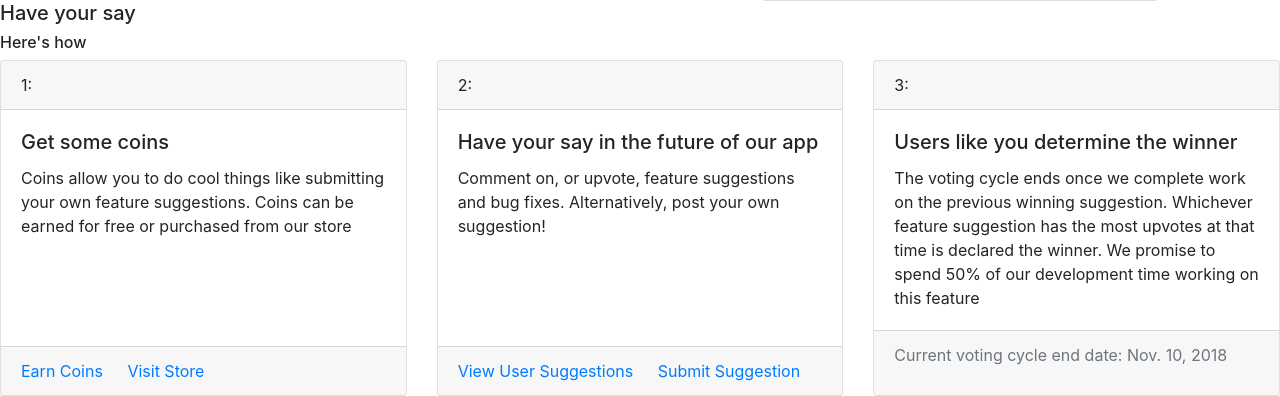
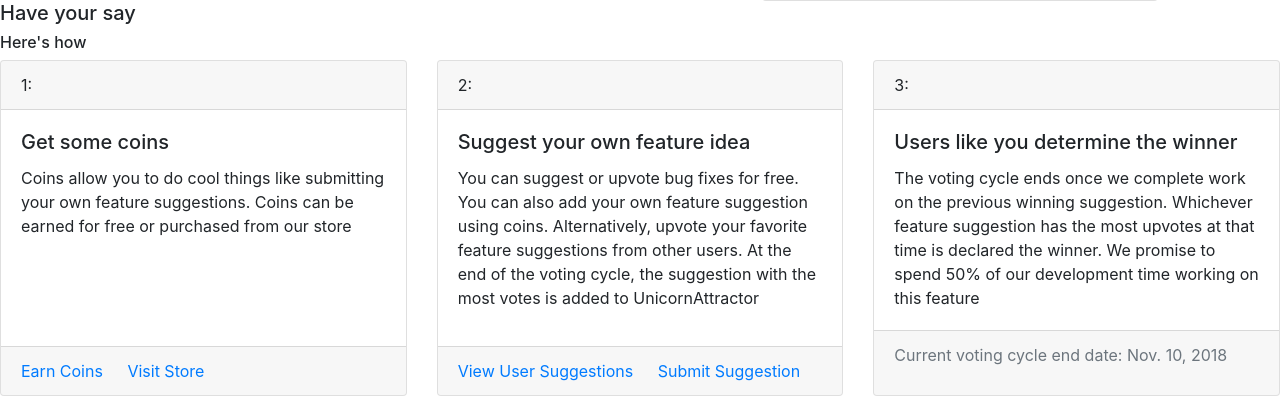
Before and after one commit to Paddywc/milestone-project-5, a Django app: page / in a window 1280 px wide. Shown: the part 782-1178 px from the top of the page. Run offline with Django 3.2, Linux system fonts and the light colour scheme; data comes from the database, SQL or seed files in the repository; both versions use the stored data as it was after the commit; some libraries are stand-ins or nearby versions.

```diff
--- a/market/views.py
+++ b/market/views.py
@@ -15,7 +15,7 @@ from .models import StoreItem, CoinsPurchase, Delivery
 
 def render_store(request):
     """
-    From ecommerce project
+    From ecommerce project. Renders store page
     """
     store_items = StoreItem.objects.all()
     return render(request, "store.html", {"store_items": store_items})
--- a/unicornapp/templates/home.html
+++ b/unicornapp/templates/home.html
@@ -97,9 +97,11 @@
                         2:
                     </div>
                     <div class="card-body">
-                        <h5 class="card-title">Have your say in the future of our app </h5>
-                        <p class="card-text">Comment on, or upvote, feature suggestions and bug fixes. Alternatively,
-                            post your own suggestion!
+                        <h5 class="card-title">Suggest your own feature idea </h5>
+                        <p class="card-text">You can suggest or upvote bug fixes for free. You can
+                        also add your own feature suggestion using coins. Alternatively, upvote your
+                        favorite feature suggestions from other users. At the end of the voting cycle, the suggestion
+                        with the most votes is added to UnicornAttractor
                         </p>
                     </div>
                     <div class="card-footer">
```
Also changed, not shown: db.sqlite3.
